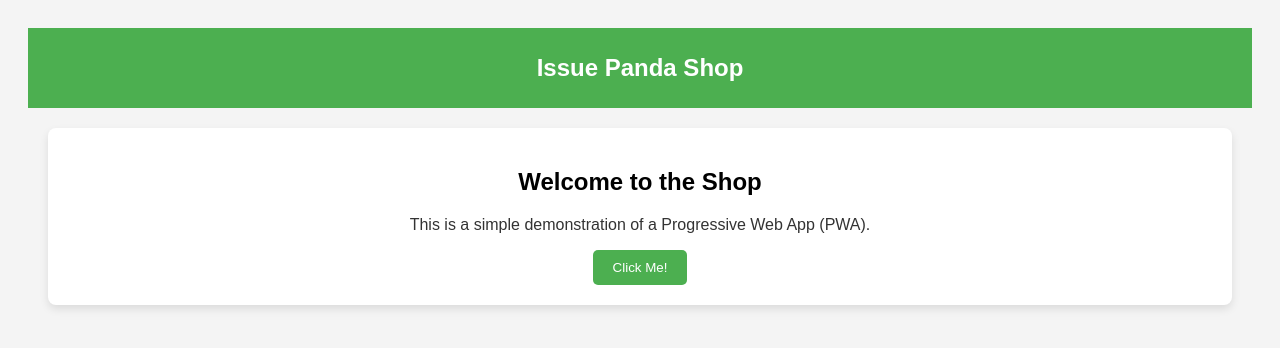
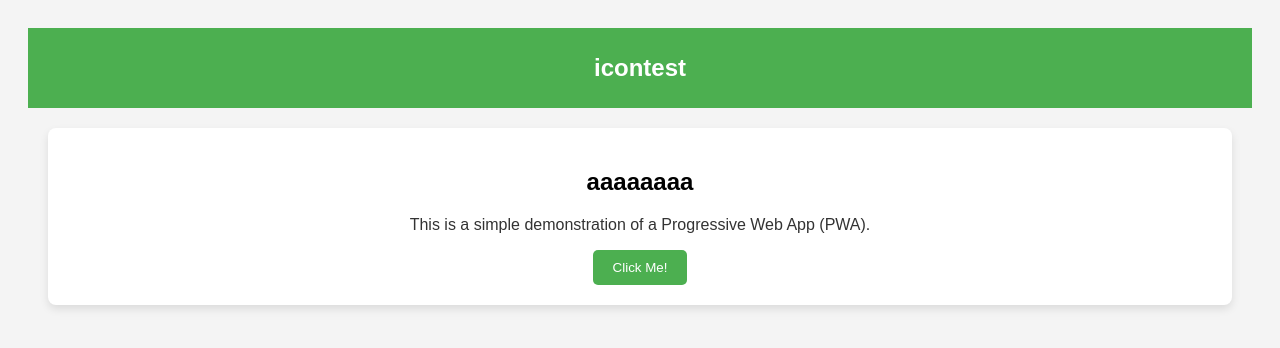
Before and after one commit to sa1210/hometest, a plain HTML site: page 22/index.html in a window 1280 px wide. Drawn offline with Linux system fonts and the light colour scheme.

Commit message:
Update index.html

```diff
--- a/22/index.html
+++ b/22/index.html
@@ -49,11 +49,11 @@
 </head>
 <body>
   <header>
-    <h1>Issue Panda Shop</h1>
+    <h1>icontest</h1>
   </header>
 
   <div class="content">
-    <h2>Welcome to the Shop</h2>
+    <h2>aaaaaaaa</h2>
     <p>This is a simple demonstration of a Progressive Web App (PWA).</p>
     <button class="button" onclick="alert('You have clicked the button!')">Click Me!</button>
   </div>
```
